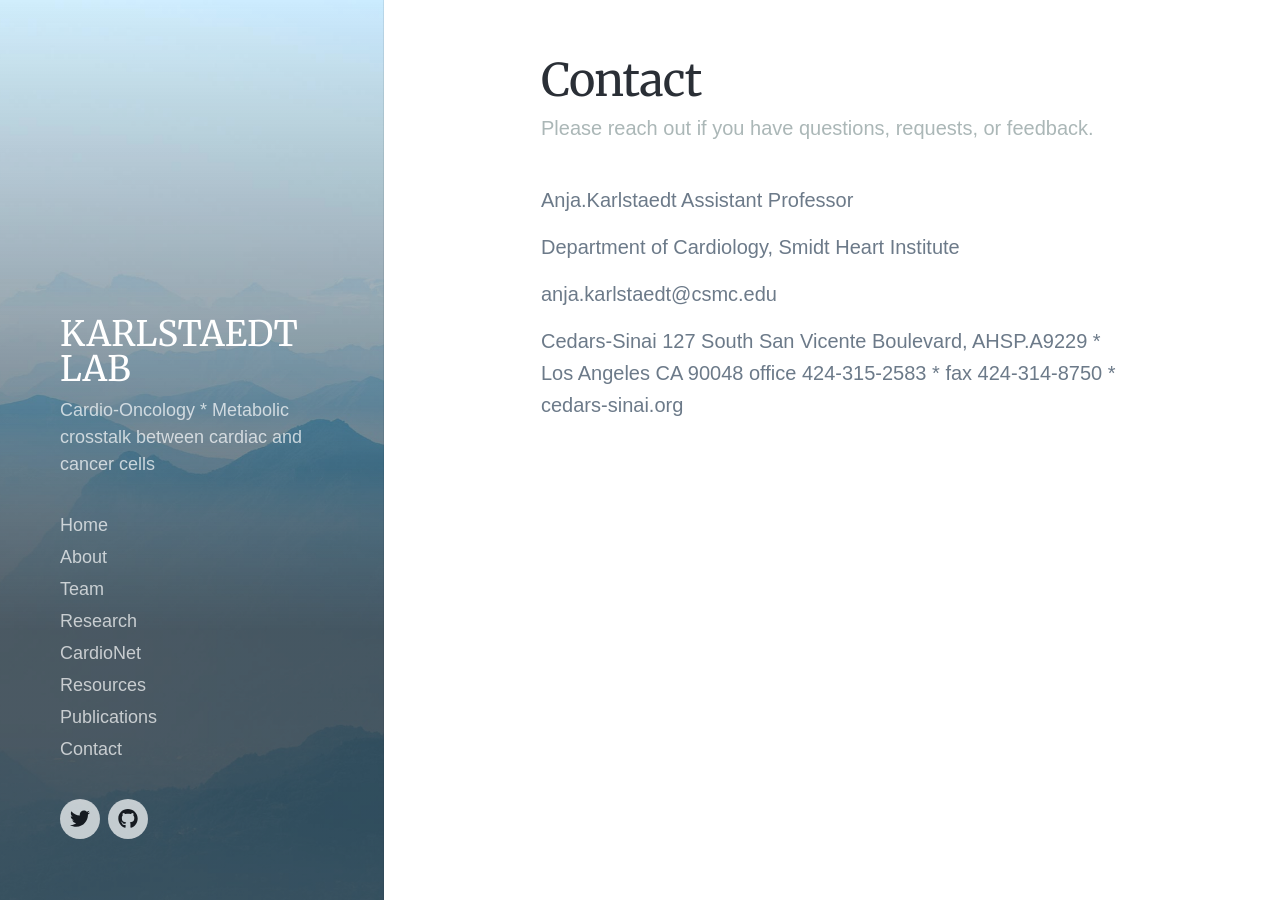
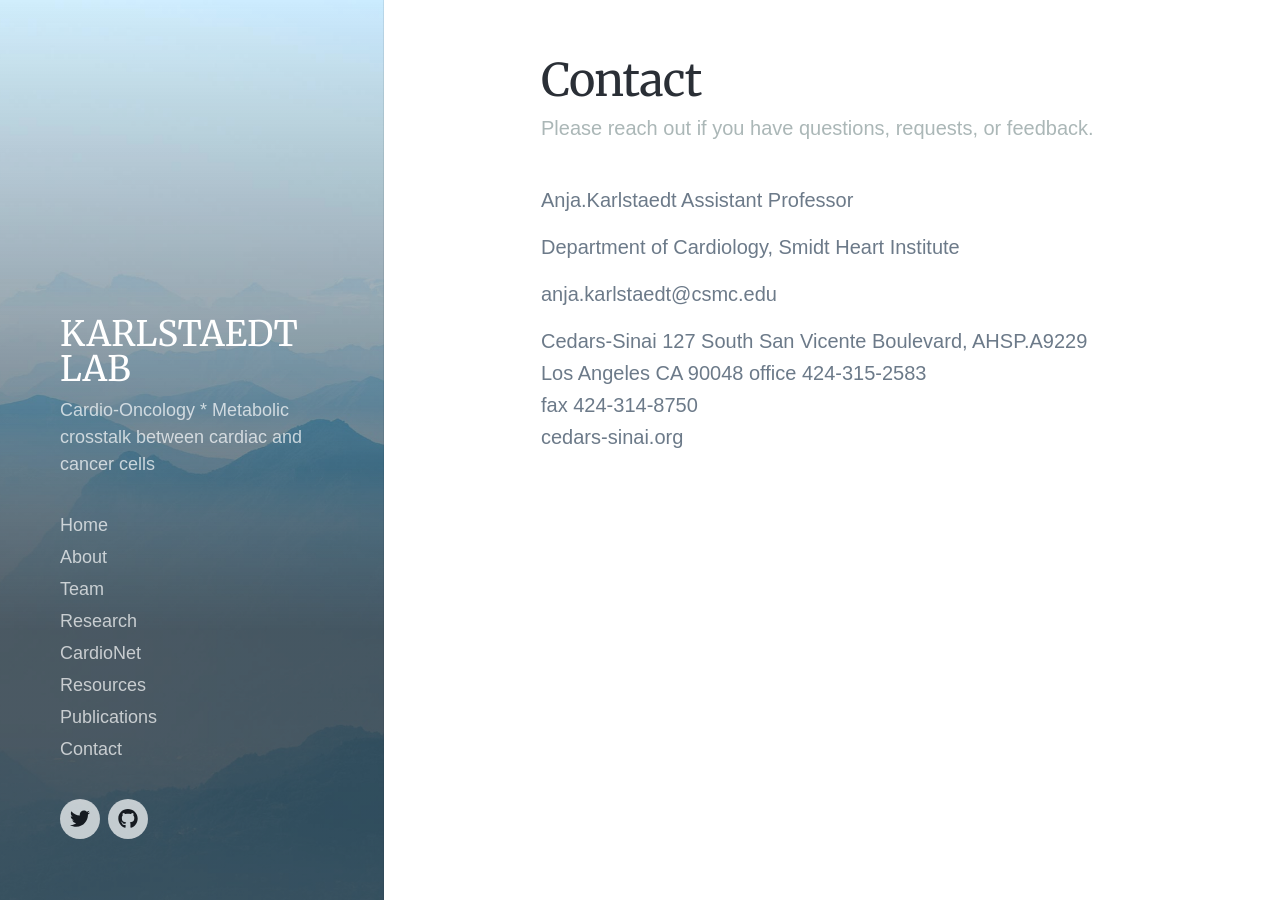
Before and after one commit to karlstaedtlab/cardionet, a Jekyll site: the page built from _pages/contact.md, in a window 1280 px wide and 900 px high. Built offline with Jekyll 4.4.1, drawn with Linux system fonts in a browser that asks for light colours; nearby versions of some CDN libraries; some web fonts are replaced.

```diff
--- a/_pages/contact.md
+++ b/_pages/contact.md
@@ -12,5 +12,8 @@ Department of Cardiology, Smidt Heart Institute
 anja.karlstaedt@csmc.edu
 
 Cedars-Sinai
-127 South San Vicente Boulevard, AHSP.A9229  * Los Angeles CA 90048
-office 424-315-2583  *  fax 424‐314‐8750  * cedars-sinai.org
+127 South San Vicente Boulevard, AHSP.A9229
+Los Angeles CA 90048
+office 424-315-2583
+fax 424‐314‐8750
+cedars-sinai.org
```
